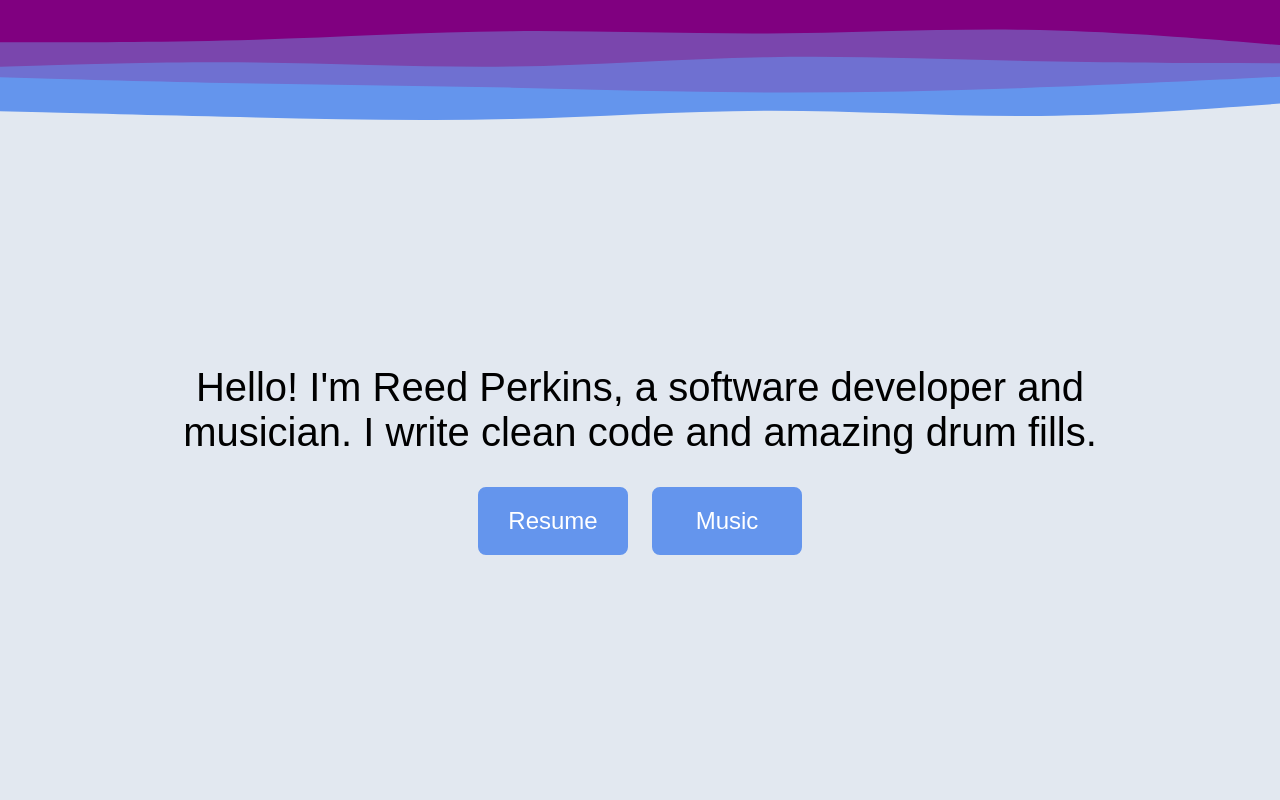
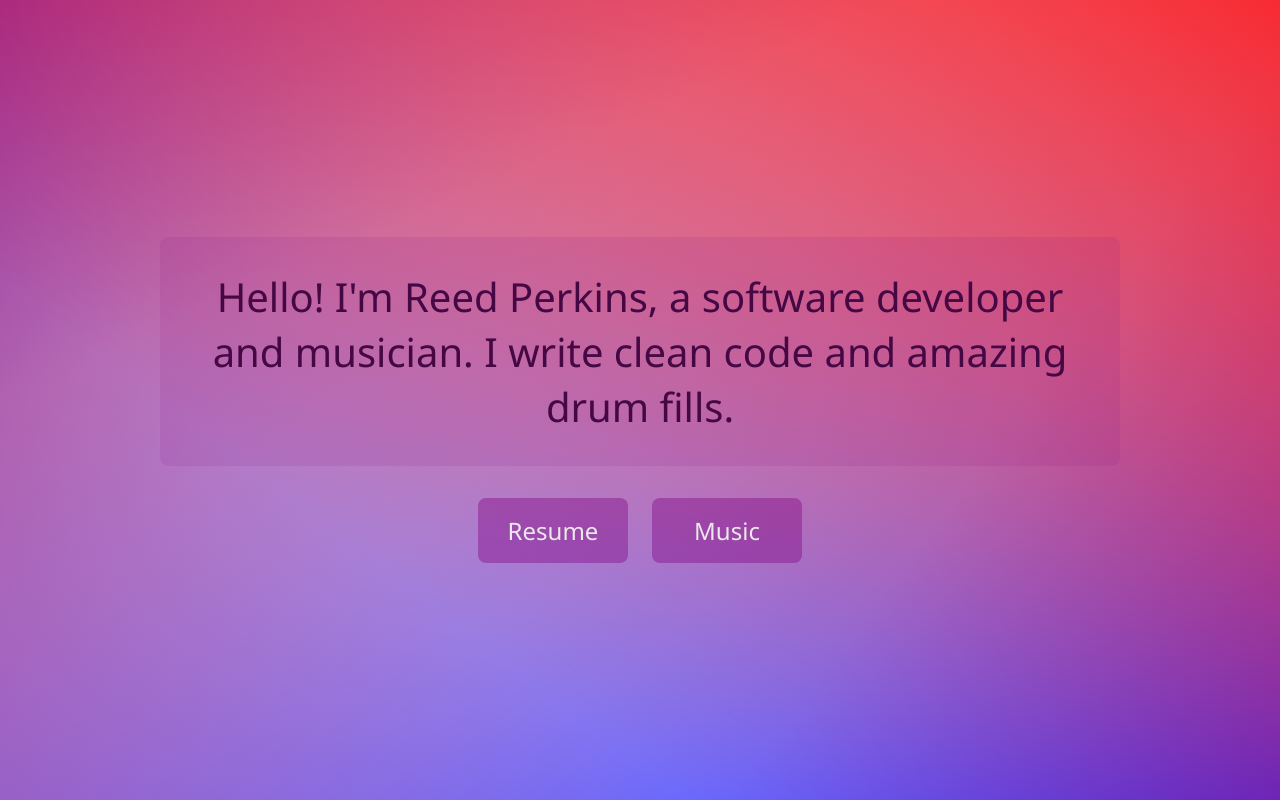
Before and after one commit to rjp9/rjp9.github.io, a plain HTML site: page index.html in a window 1280 px wide. Drawn offline with Linux system fonts and the light colour scheme.

Commit message:
Removed svg header shapes in favor of a gradient background

```diff
--- a/index.html
+++ b/index.html
@@ -8,7 +8,7 @@
   </head>
   <body>
     <div style="display: flex; flex-direction: column; height: 100%">
-      <div style="width: 100%; height: 15%">
+      <!-- <div style="width: 100%; height: 15%">
         <svg
           id="visual"
           xmlns="http://www.w3.org/2000/svg"
@@ -36,7 +36,7 @@
             fill="#800080"
           ></path>
         </svg>
-      </div>
+      </div> -->
       <div
         id="main-container"
         style="display: flex; height: 100%; flex-direction: column; gap: 2rem; justify-content: center;"
--- a/style.css
+++ b/style.css
@@ -5,27 +5,31 @@
 
 body {
     height: 100vh;
-    font-family: Arial, Helvetica, sans-serif;
+    font-family: 'Segoe UI', Tahoma, Geneva, Verdana, sans-serif;
     text-align: center;
-    background-color: rgb(226 232 240);
+    /* background-color: rgb(226 232 240); */
     overflow-y: scroll;
+    background: linear-gradient(217deg, rgba(255,0,0,.8), rgba(255,0,0,0) 70.71%),
+            linear-gradient(127deg, rgba(128,0,128,.8), rgba(128,0,128,0) 70.71%),
+            linear-gradient(336deg, rgba(0,0,255,.8), rgba(0,0,255,0) 70.71%);
 }
 
 button {
     padding: 1rem 1.5rem;
-    background: cornflowerblue;
-    border: solid cornflowerblue 0.25rem;
+    background: rgb(128,0,128, 0.4);
+    border: rgb(128,0,128, 0.3) 0.25rem;
     border-radius: 0.5rem;
     cursor: pointer;
     text-align: center;
     font-size: x-large;
-    color: white;
+    color: #ebe8eb;
     min-width: 150px;
+    font-family: 'Segoe UI', Tahoma, Geneva, Verdana, sans-serif;
 }
 
 button:hover {
-    background-color: purple;
-    border-color: purple;
+    background-color: rgb(128,0,128, 0.8);
+    border-color: rgb(128,0,128, 0.8);
 }
 
 #main-container {
@@ -34,6 +38,10 @@ button:hover {
 
 #main-text {
     font-size: 2rem;
+    background-color: rgb(128,0,128, 0.1);
+    border-radius: 0.5rem;
+    padding: 2rem 1.5rem;
+    color: #450845;
 }
 
 #main-buttons {
```
